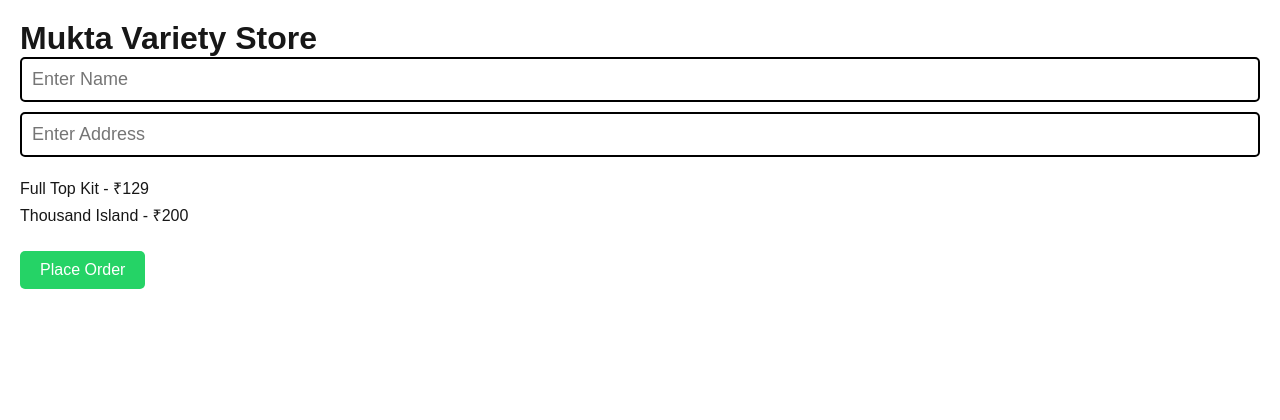
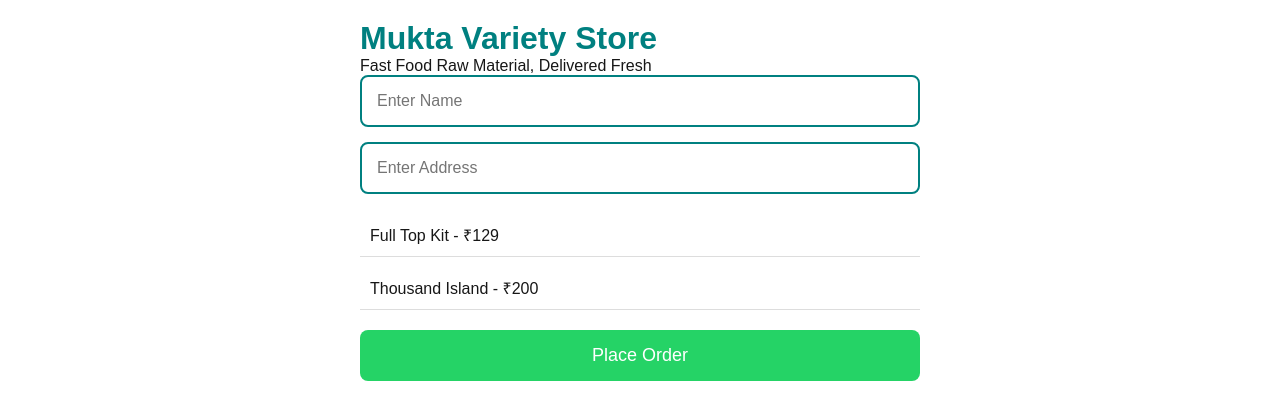
Before and after one commit to sarojrkhatri82-web/mukta-store, a Next.js app: page / in a window 1280 px wide. Shown: the top 420 px of the page. Built offline with nearby package versions, Linux system fonts and the light colour scheme.

Commit message:
Clean refresh of store page

```diff
--- a/pages/index.js
+++ b/pages/index.js
@@ -15,16 +15,35 @@ export default function Store() {
   };
 
   return (
-    <div style={{ padding: '20px', fontFamily: 'sans-serif' }}>
-      <h1>Mukta Variety Store</h1>
-      <div style={{ marginBottom: '20px', display: 'flex', flexDirection: 'column', gap: '10px' }}>
-        <input placeholder="Enter Name" style={{ padding: '10px', fontSize: '18px', border: '2px solid #000', borderRadius: '5px' }} onChange={(e) => setName(e.target.value)} />
-        <input placeholder="Enter Address" style={{ padding: '10px', fontSize: '18px', border: '2px solid #000', borderRadius: '5px' }} onChange={(e) => setAddress(e.target.value)} />
+    <div style={{ padding: '20px', fontFamily: 'Arial, sans-serif', maxWidth: '600px', margin: '0 auto' }}>
+      <h1 style={{ color: '#008080' }}>Mukta Variety Store</h1>
+      <p>Fast Food Raw Material, Delivered Fresh</p>
+
+      <div style={{ marginBottom: '20px', display: 'flex', flexDirection: 'column', gap: '15px' }}>
+        <input
+          placeholder="Enter Name"
+          style={{ padding: '15px', fontSize: '16px', border: '2px solid #008080', borderRadius: '8px', width: '100%' }}
+          onChange={(e) => setName(e.target.value)}
+        />
+        <input
+          placeholder="Enter Address"
+          style={{ padding: '15px', fontSize: '16px', border: '2px solid #008080', borderRadius: '8px', width: '100%' }}
+          onChange={(e) => setAddress(e.target.value)}
+        />
       </div>
-      {products.map(p => (
-        <div key={p.id} style={{ marginBottom: '5px' }}>{p.name} - ₹{p.price}</div>
-      ))}
-      <button onClick={handlePlaceOrder} style={{ marginTop: '20px', padding: '10px 20px', fontSize: '16px', backgroundColor: '#25D366', color: 'white', border: 'none', borderRadius: '5px' }}>
+
+      <div style={{ marginBottom: '20px' }}>
+        {products.map(p => (
+          <div key={p.id} style={{ marginBottom: '10px', padding: '10px', borderBottom: '1px solid #ddd' }}>
+            {p.name} - ₹{p.price}
+          </div>
+        ))}
+      </div>
+
+      <button
+        onClick={handlePlaceOrder}
+        style={{ width: '100%', padding: '15px', fontSize: '18px', backgroundColor: '#25D366', color: 'white', border: 'none', borderRadius: '8px', cursor: 'pointer' }}
+      >
         Place Order
       </button>
     </div>
```
